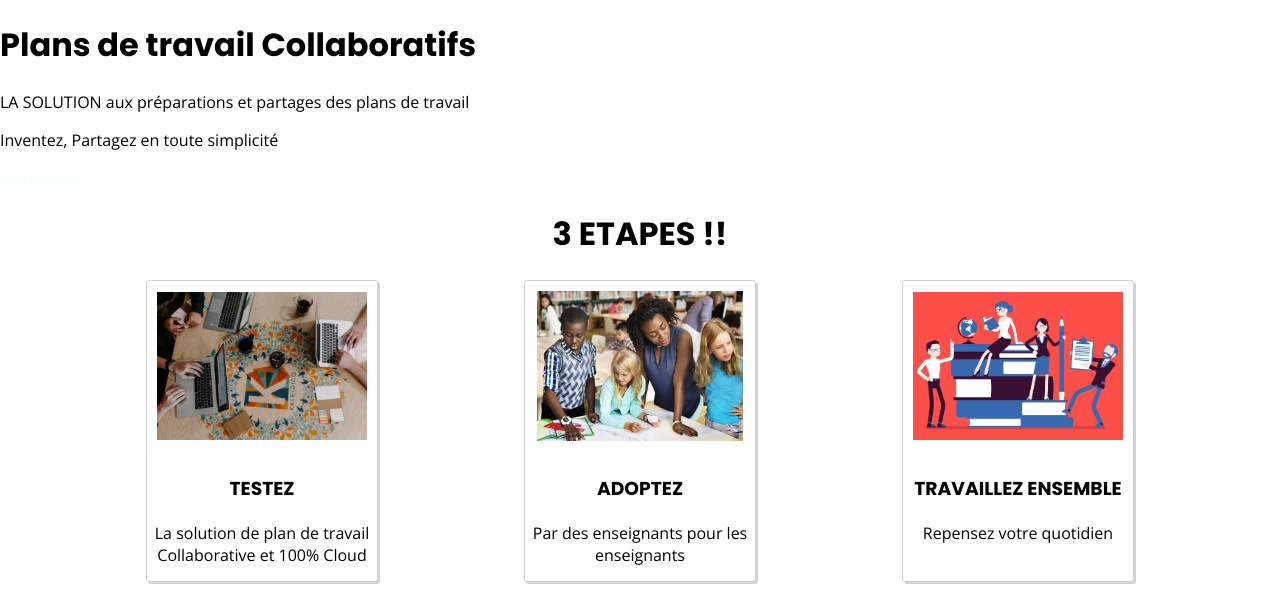
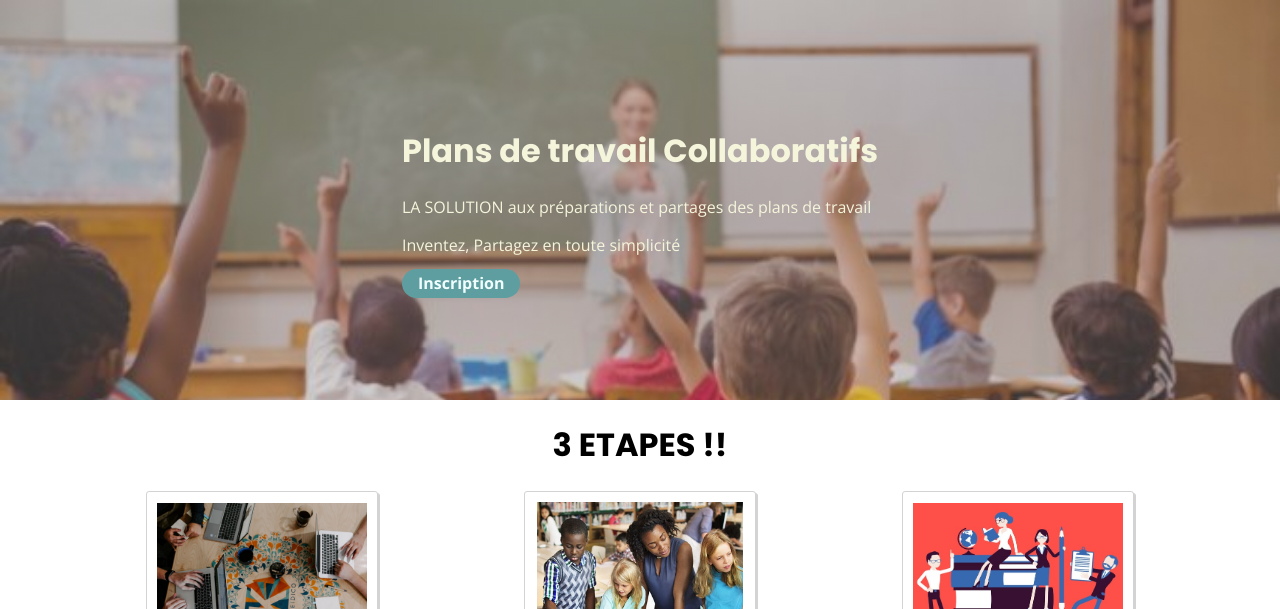
Before and after one commit to bensouc/Landing-page, a plain HTML site: page index.html in a window 1280 px wide. Shown: the top 609 px of the page. Drawn offline with nearby package versions, Linux system fonts and the light colour scheme; files whose address does not match are found by name.

Commit message:
Update style.css

```diff
--- a/css/style.css
+++ b/css/style.css
@@ -5,8 +5,8 @@
 @import url('https://use.fontawesome.com/releases/v5.6.3/css/all.css');
 
 /*  Homemade component CSS */
-@import url('Landing-page/css/components/banner.css');
-@import url('Landing-page/css/components/button.css');
+@import url('/css/components/banner.css');
+@import url('/css/components/button.css');
 @import url('Landing-page/css/components/central_section.css');
 @import url('Landing-page/css/components/card.css');
 @import url('Landing-page/css/components/footer.css');
```
